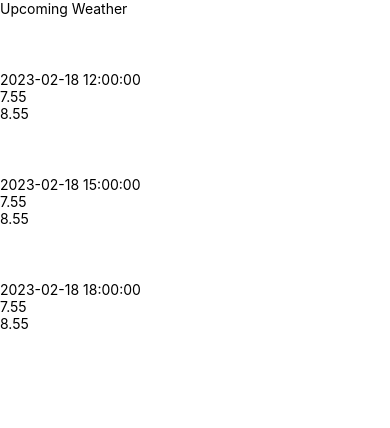
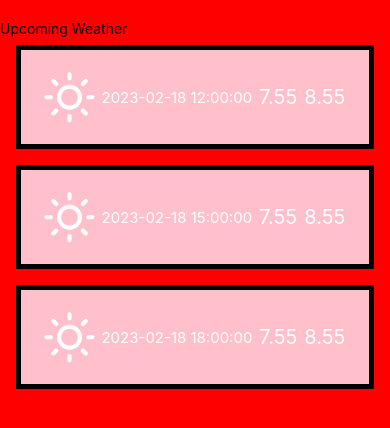
Before and after one commit to GanibegovicIsmail/react-native-weather-app, a React Native app: screen / in a window 390 px wide. Shown: the top 428 px of the page. Built offline with nearby package versions, Linux system fonts and the light colour scheme.

Commit message:
fix: upcoming weather style

```diff
--- a/src/components/UpcomingWeather.js
+++ b/src/components/UpcomingWeather.js
@@ -1,6 +1,6 @@
 import React from 'react'
 import GlobalStyles from '../../styles/GlobalStyles';
-import { SafeAreaView, StyleSheet, Text, FlatList, View } from 'react-native';
+import { SafeAreaView, StyleSheet, Text, FlatList, View, StatusBar} from 'react-native';
 import {Feather} from '@expo/vector-icons'
 
 const DATA= [
@@ -38,11 +38,11 @@
 const Item = (props) =>{
     const{dt_txt,min,max,condition} = props;
     return(
-    <View>
+    <View style={styles.item}>
         <Feather name={'sun'} size={50} color ={'white'} ></Feather>
-        <Text>{dt_txt}</Text>
-        <Text>{min}</Text>
-        <Text>{max}</Text>
+        <Text style={styles.date}>{dt_txt}</Text>
+        <Text style={styles.temp}>{min}</Text>
+        <Text style={styles.temp}>{max}</Text>
     </View>
     )
 }
@@ -56,19 +56,46 @@
         </Item>
     )
     return (
-        <SafeAreaView style ={GlobalStyles.androidSafeArea}>
+        <SafeAreaView style ={styles.safeContainer}>
+            <View style ={styles.container}>
             <Text>Upcoming Weather</Text>
             <FlatList
             data={DATA}
-            renderItem={renderItem}>
-            </FlatList>
+            renderItem={renderItem}
+            keyExtractor={(item) => item.dt_txt}
+            />
+            </View>
         </SafeAreaView>
     )
 }
 
 const styles = StyleSheet.create({
+    safeContainer:{
+        flex:1,
+        backgroundColor: 'red',
+        paddingTop: 20
+    },
     container:{
-        fles:1,
+        flex:1,
+        marginTop:StatusBar.currentHeight || 0,
+    },
+    item:{
+        padding: 20,
+        marginVertical: 8,
+        marginHorizontal: 16,
+        flexDirection: 'row',
+        justifyContent: 'space-around',
+        alignItems: 'center',
+        borderWidth: 5,
+        backgroundColor: 'pink'
+    },
+    temp:{
+        color: 'white',
+        fontSize: 20
+    },
+    date:{
+        color: 'white',
+        fontSize: 15
     }
 })
 
--- a/styles/GlobalStyles.js
+++ b/styles/GlobalStyles.js
@@ -4,7 +4,7 @@
     androidSafeArea:{
         flex:1,
         backgroundColor: 'transparent',
-        paddingTop: Platform.OS === "android" ? 40 : 0
+        paddingTop: Platform.OS === "android" ? 25 : 0
 
 
     }
```
